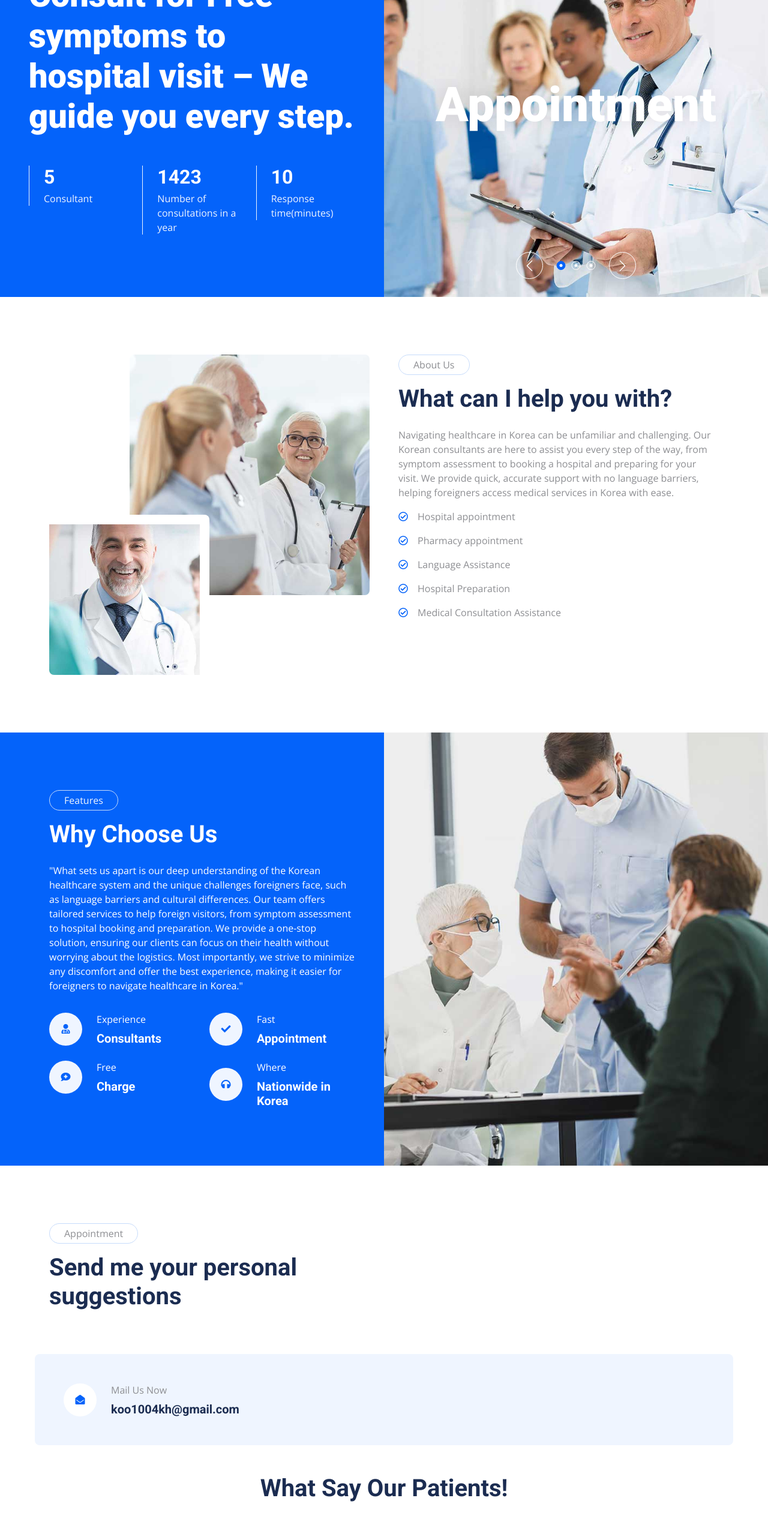
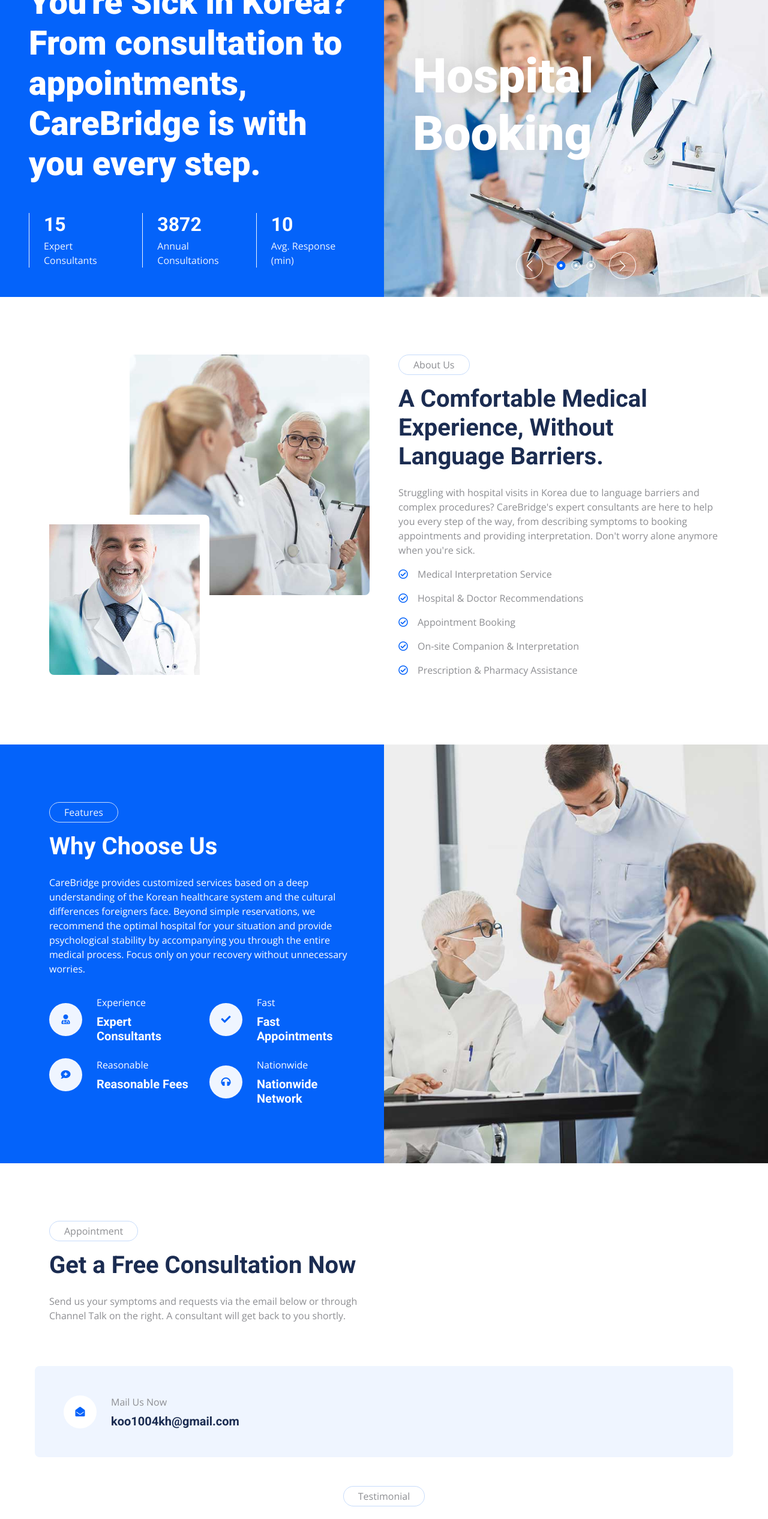
Before and after one commit to careBrdige-Korea/frontend, a plain HTML site: page carecare/index.html in a window 1280 px wide. Shown: the part 220-2752 px from the top of the page at 60% size. Drawn offline with nearby package versions, Linux system fonts and the light colour scheme.

Commit message:
Design: Meta Data Information Update

```diff
--- a/carecare/index.html
+++ b/carecare/index.html
@@ -3,10 +3,10 @@
 
 <head>
     <meta charset="utf-8">
-    <title>Klinik - Clinic Website Template</title>
-    <meta name="viewport" content="width=device-width, initial-scale=1, viewport-fit=cover">
-    <meta content="" name="keywords">
-    <meta content="" name="description">
+    <title>CareBridge - Medical Companion Service for Foreigners in Korea</title>
+    <meta content="width=device-width, initial-scale=1, viewport-fit=cover">
+    <meta content="Korea hospital, foreigner healthcare, medical interpreter, hospital appointment, medical service in Korea" name="keywords">
+    <meta content="CareBridge is a 1-on-1 medical companion and interpretation service that helps foreigners in Korea access healthcare services comfortably and without language barriers." name="description">
 
     <!-- Favicon -->
     <link href="img/favicon.ico" rel="icon">
@@ -58,25 +58,25 @@
         <div class="row g-0 align-items-center flex-column-reverse flex-lg-row">
             <div class="col-lg-6 p-5 wow fadeIn" data-wow-delay="0.1s">
                 <h1 class="display-4 text-white mb-5">
-                    <div>Consult for Free<div>
-                    <div>symptoms to hospital visit – We guide you every step.</div></h1>
+                    <div>Feeling Lost When You're Sick in Korea?</div>
+                    <div>From consultation to appointments, CareBridge is with you every step.</div></h1>
                 <div class="row g-4">
                     <div class="col-sm-4">
                         <div class="border-start border-light ps-4">
-                            <h2 class="text-white mb-1" data-toggle="counter-up">5</h2>
-                            <p class="text-light mb-0">Consultant</p>
+                            <h2 class="text-white mb-1" data-toggle="counter-up">15</h2>
+                            <p class="text-light mb-0">Expert Consultants</p>
                         </div>
                     </div>
                     <div class="col-sm-4">
                         <div class="border-start border-light ps-4">
-                            <h2 class="text-white mb-1" data-toggle="counter-up">1423</h2>
-                            <p class="text-light mb-0">Number of consultations in a year</p>
+                            <h2 class="text-white mb-1" data-toggle="counter-up">3872</h2>
+                            <p class="text-light mb-0">Annual Consultations</p>
                         </div>
                     </div>
                     <div class="col-sm-4">
                         <div class="border-start border-light ps-4">
                             <h2 class="text-white mb-1" data-toggle="counter-up">10</h2>
-                            <p class="text-light mb-0">Response time(minutes)</p>
+                            <p class="text-light mb-0">Avg. Response (min)</p>
                         </div>
                     </div>
                 </div>
@@ -86,19 +86,19 @@
                     <div class="owl-carousel-item position-relative">
                         <img class="img-fluid" src="img/carousel-1.jpg" alt="">
                         <div class="owl-carousel-text">
-                            <h1 class="display-1 text-white mb-0">Appointment</h1>
+                            <h1 class="display-1 text-white mb-0">Hospital Booking</h1>
                         </div>
                     </div>
                     <div class="owl-carousel-item position-relative">
                         <img class="img-fluid" src="img/carousel-2.jpg" alt="">
                         <div class="owl-carousel-text">
-                            <h1 class="display-1 text-white mb-0">Hospital</h1>
+                            <h1 class="display-1 text-white mb-0">Consulting</h1>
                         </div>
                     </div>
                     <div class="owl-carousel-item position-relative">
                         <img class="img-fluid" src="img/carousel-3.jpg" alt="">
                         <div class="owl-carousel-text">
-                            <h1 class="display-1 text-white mb-0">Pharmacy</h1>
+                            <h1 class="display-1 text-white mb-0">Interpretation</h1>
                         </div>
                     </div>
                 </div>
@@ -119,14 +119,13 @@
                 </div>
                 <div class="col-lg-6 wow fadeIn" data-wow-delay="0.5s">
                     <p class="d-inline-block border rounded-pill py-1 px-4">About Us</p>
-                    <h1 class="mb-4">What can I help you with?</h1>
-                    <p>Navigating healthcare in Korea can be unfamiliar and challenging. Our Korean consultants are here to assist you every step of the way, from symptom assessment to booking a hospital and preparing for your visit. We provide quick, accurate support with no language barriers, helping foreigners access medical services in Korea with ease.</p>
-                    <p><i class="far fa-check-circle text-primary me-3"></i>Hospital appointment</p>
-                    <p><i class="far fa-check-circle text-primary me-3"></i>Pharmacy appointment</p>
-                    <p><i class="far fa-check-circle text-primary me-3"></i>Language Assistance</p>
-                    <p><i class="far fa-check-circle text-primary me-3"></i>Hospital Preparation</p>
-                    <p><i class="far fa-check-circle text-primary me-3"></i>Medical Consultation Assistance</p>
-
+                    <h1 class="mb-4">A Comfortable Medical Experience, Without Language Barriers.</h1>
+                    <p>Struggling with hospital visits in Korea due to language barriers and complex procedures? CareBridge's expert consultants are here to help you every step of the way, from describing symptoms to booking appointments and providing interpretation. Don't worry alone anymore when you're sick.</p>
+                    <p><i class="far fa-check-circle text-primary me-3"></i>Medical Interpretation Service</p>
+                    <p><i class="far fa-check-circle text-primary me-3"></i>Hospital & Doctor Recommendations</p>
+                    <p><i class="far fa-check-circle text-primary me-3"></i>Appointment Booking</p>
+                    <p><i class="far fa-check-circle text-primary me-3"></i>On-site Companion & Interpretation</p>
+                    <p><i class="far fa-check-circle text-primary me-3"></i>Prescription & Pharmacy Assistance</p>
                 </div>
             </div>
         </div>
@@ -141,7 +140,7 @@
                     <div class="p-lg-5 ps-lg-0">
                         <p class="d-inline-block border rounded-pill text-light py-1 px-4">Features</p>
                         <h1 class="text-white mb-4">Why Choose Us</h1>
-                        <p class="text-white mb-4 pb-2">"What sets us apart is our deep understanding of the Korean healthcare system and the unique challenges foreigners face, such as language barriers and cultural differences. Our team offers tailored services to help foreign visitors, from symptom assessment to hospital booking and preparation. We provide a one-stop solution, ensuring our clients can focus on their health without worrying about the logistics. Most importantly, we strive to minimize any discomfort and offer the best experience, making it easier for foreigners to navigate healthcare in Korea."</p>
+                        <p class="text-white mb-4 pb-2">CareBridge provides customized services based on a deep understanding of the Korean healthcare system and the cultural differences foreigners face. Beyond simple reservations, we recommend the optimal hospital for your situation and provide psychological stability by accompanying you through the entire medical process. Focus only on your recovery without unnecessary worries.</p>
                         <div class="row g-4">
                             <div class="col-6">
                                 <div class="d-flex align-items-center">
@@ -150,7 +149,7 @@
                                     </div>
                                     <div class="ms-4">
                                         <p class="text-white mb-2">Experience</p>
-                                        <h5 class="text-white mb-0">Consultants</h5>
+                                        <h5 class="text-white mb-0">Expert Consultants</h5>
                                     </div>
                                 </div>
                             </div>
@@ -161,7 +160,7 @@
                                     </div>
                                     <div class="ms-4">
                                         <p class="text-white mb-2">Fast</p>
-                                        <h5 class="text-white mb-0">Appointment</h5>
+                                        <h5 class="text-white mb-0">Fast Appointments</h5>
                                     </div>
                                 </div>
                             </div>
@@ -171,8 +170,8 @@
                                         <i class="fa fa-comment-medical text-primary"></i>
                                     </div>
                                     <div class="ms-4">
-                                        <p class="text-white mb-2">Free</p>
-                                        <h5 class="text-white mb-0">Charge</h5>
+                                        <p class="text-white mb-2">Reasonable</p>
+                                        <h5 class="text-white mb-0">Reasonable Fees</h5>
                                     </div>
                                 </div>
                             </div>
@@ -182,8 +181,8 @@
                                         <i class="fa fa-headphones text-primary"></i>
                                     </div>
                                     <div class="ms-4">
-                                        <p class="text-white mb-2">Where</p>
-                                        <h5 class="text-white mb-0">Nationwide in Korea</h5>
+                                        <p class="text-white mb-2">Nationwide</p>
+                                        <h5 class="text-white mb-0">Nationwide Network</h5>
                                     </div>
                                 </div>
                             </div>
@@ -206,7 +205,8 @@
             <div class="row g-5">
                 <div class="col-lg-6 wow fadeInUp" data-wow-delay="0.1s">
                     <p class="d-inline-block border rounded-pill py-1 px-4">Appointment</p>
-                    <h1 class="mb-4">Send me your personal suggestions</h1>
+                    <h1 class="mb-4">Get a Free Consultation Now</h1>
+                    <p class="mb-4">Send us your symptoms and requests via the email below or through Channel Talk on the right. A consultant will get back to you shortly.</p>
 
                     </div>
                     <div class="bg-light rounded d-flex align-items-center p-5">
@@ -224,32 +224,32 @@
         <div class="container-xxl py-5">
             <div class="container">
                 <div class="text-center mx-auto mb-5 wow fadeInUp" data-wow-delay="0.1s" style="max-width: 600px;">
-
-                <h1>What Say Our Patients!</h1>
+                    <p class="d-inline-block border rounded-pill py-1 px-4">Testimonial</p>
+                    <h1>What Our Clients Say!</h1>
                 </div>
                 <div class="owl-carousel testimonial-carousel wow fadeInUp" data-wow-delay="0.1s">
                     <div class="testimonial-item text-center">
                         <img class="img-fluid bg-light rounded-circle p-2 mx-auto mb-4" src="img/testimonial-1.jpg" style="width: 100px; height: 100px;">
                         <div class="testimonial-text rounded text-center p-4">
-                        <p>"The consultation was amazing! I just gave my name at the hospital, and everything was taken care of for me. So easy and stress-free!"</p>
-                        <h5 class="mb-1">Patient Name</h5>
-                        <span class="fst-italic">Emily</span>
+                            <p>"They handled everything from reception to payment, which was so convenient. I was lost as it was my first time in a Korean hospital, but thanks to them, I didn't have to struggle while sick."</p>
+                            <h5 class="mb-1">Emily</h5>
+                            <span class="fst-italic">USA, Teacher</span>
                         </div>
                     </div>
                     <div class="testimonial-item text-center">
                         <img class="img-fluid bg-light rounded-circle p-2 mx-auto mb-4" src="img/testimonial-2.jpg" style="width: 100px; height: 100px;">
                         <div class="testimonial-text rounded text-center p-4">
-                        <p>"It was such a convenient and quick service! At first, I was worried about what to do, but everything went smoothly. Thanks to you, going to the hospital was much easier."</p>
-                        <h5 class="mb-1">Patient Name</h5>
-                        <span class="fst-italic">James</span>
+                            <p>"It was difficult to explain my symptoms in English, but the communication with the doctor was perfect thanks to their professional interpretation. They also made a reservation right away, so I could get treatment quickly."</p>
+                            <h5 class="mb-1">James</h5>
+                            <span class="fst-italic">UK, Student</span>
                         </div>
                     </div>
                     <div class="testimonial-item text-center">
                         <img class="img-fluid bg-light rounded-circle p-2 mx-auto mb-4" src="img/testimonial-3.jpg" style="width: 100px; height: 100px;">
                         <div class="testimonial-text rounded text-center p-4">
-                        <p>"The friendly consultation really eased my worries. You provided all the information from hospital booking to what I needed to bring, so I could focus on the consultation without any concerns."</p>
-                        <h5 class="mb-1">Patient Name</h5>
-                        <span class="fst-italic">Michael</span>
+                            <p>"The friendly consultation eased my anxiety a lot. They even took care of all the necessary preparations, so I could focus only on my treatment without any worries."</p>
+                            <h5 class="mb-1">Michael</h5>
+                            <span class="fst-italic">Canada, Engineer</span>
                         </div>
                     </div>
                 </div>
```
Also changed, not shown: carecare/sw.js (+16 -1 lines). Lines whose indentation alone changed are shown as unchanged.
